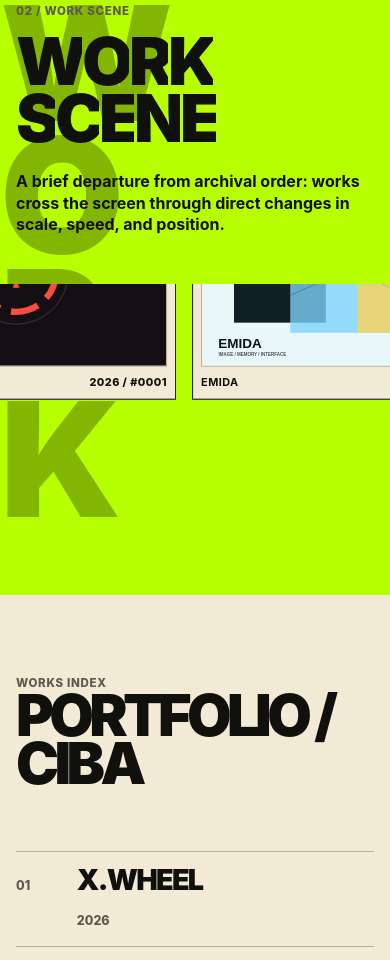
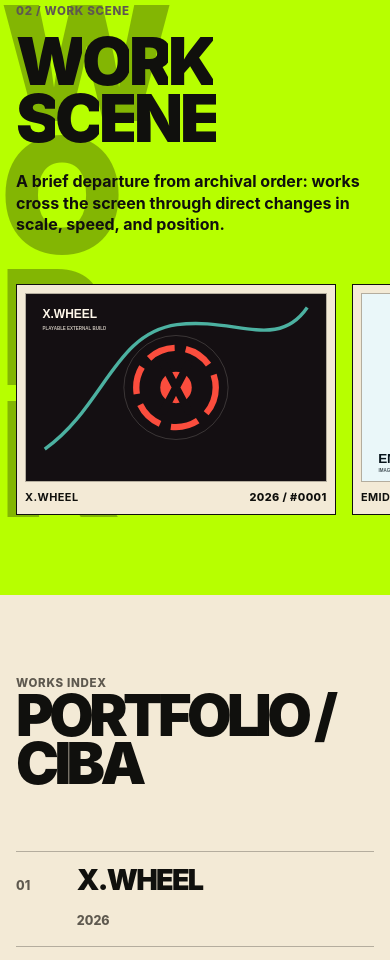
Before and after one commit to zhangyangdi233-sudo/portflio-website, an Astro site: page /en in a window 390 px wide. Shown: the part 5009-5969 px from the top of the page. Built offline with nearby package versions, Linux system fonts and the light colour scheme; Astro itself is replaced by a stand-in of ours.

Commit message:
fix: reset mobile work card transform

```diff
--- a/src/styles/global.css
+++ b/src/styles/global.css
@@ -4223,6 +4223,7 @@ body.international-home {
     flex: 0 0 82vw;
     width: auto;
     scroll-snap-align: center;
+    transform: none;
   }
 
   .minimal-index__list a {
```
Also changed, not shown: tests/homepage-redesign.test.ts (+1 -0 lines).
